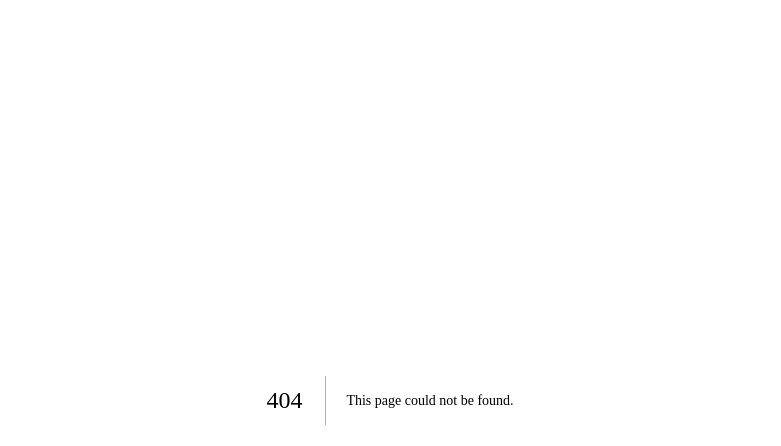
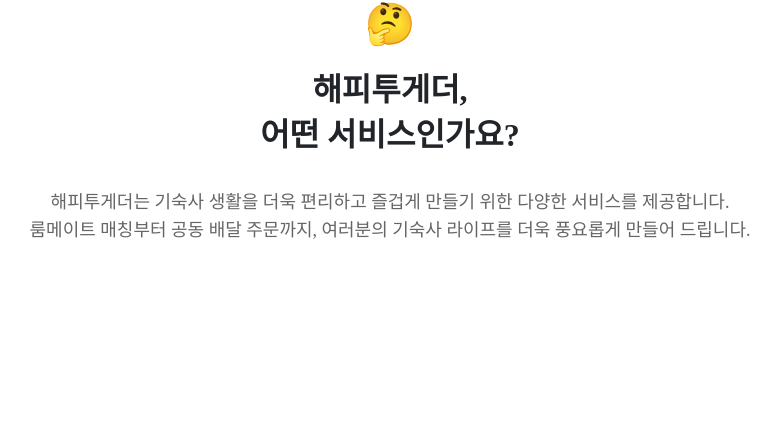
Before and after one commit to DormWorry/Front, a Next.js app: page /onboarding/components/intro/aboutus/IntroSection in a window 1280 px wide. Before the commit this address had no page. Shown: the top 446 px of the page, without its empty margins (250-1031 px from the left). Built offline with nearby package versions, Linux system fonts and the light colour scheme; a web font is replaced by a local one.

Commit message:
feat: IntroSection 컴포넌트 분리로 AboutUs 구조 개선

```diff
--- /dev/null
+++ b/src/pages/onboarding/components/intro/aboutus/IntroSection.tsx
@@ -0,0 +1,31 @@
+import React from 'react'
+import * as S from './aboutus-styles'
+import { DivRef } from './useRefs'
+
+interface IntroSectionProps {
+  introRef: DivRef
+  descriptionRef: DivRef
+}
+
+const IntroSection: React.FC<IntroSectionProps> = ({ introRef, descriptionRef }) => {
+  return (
+    <S.TopSection>
+      <S.IntroGroup ref={introRef}>
+        <S.ThinkingIcon src="/svgs/thinkingface.svg" alt="Thinking Icon" />
+        <S.IntroTitle>
+          해피투게더, <br />
+          어떤 서비스인가요?
+        </S.IntroTitle>
+      </S.IntroGroup>
+      <S.IntroDescription
+        ref={descriptionRef}
+        dangerouslySetInnerHTML={{
+          __html:
+            '해피투게더는 기숙사 생활을 더욱 편리하고 즐겁게 만들기 위한 다양한 서비스를 제공합니다.<br/> 룸메이트 매칭부터 공동 배달 주문까지, 여러분의 기숙사 라이프를 더욱 풍요롭게 만들어 드립니다.',
+        }}
+      />
+    </S.TopSection>
+  )
+}
+
+export default IntroSection
```
